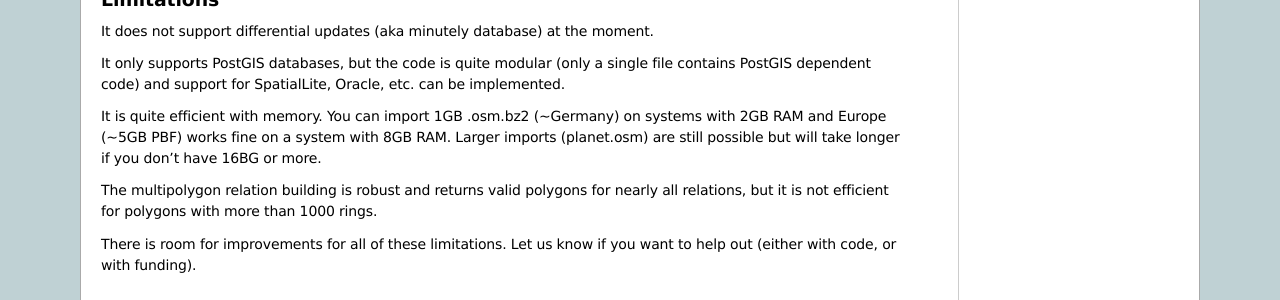
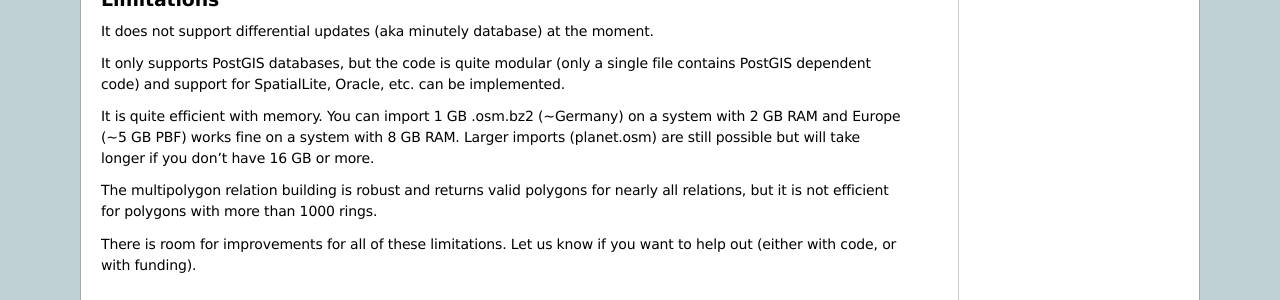
Before and after one commit to omniscale/imposm2, a Sphinx documentation site: the page built from doc/source/index.rst, in a window 1280 px wide. Shown: the part 752-1052 px from the top of the page. Built offline with Sphinx 7.4.7, drawn with Linux system fonts in a browser that asks for light colours.

Commit message:
fixed BG/GB typo

```diff
--- a/doc/source/index.rst
+++ b/doc/source/index.rst
@@ -38,7 +38,7 @@ It does not support differential updates (aka minutely database) at the moment.
 
 It only supports PostGIS databases, but the code is quite modular (only a single file contains PostGIS dependent code) and support for SpatialLite, Oracle, etc. can be implemented.
 
-It is quite efficient with memory. You can import 1GB .osm.bz2 (~Germany) on systems with 2GB RAM and Europe (~5GB PBF) works fine on a system with 8GB RAM. Larger imports (planet.osm) are still possible but will take longer if you don't have 16BG or more.
+It is quite efficient with memory. You can import 1 GB .osm.bz2 (~Germany) on a system with 2 GB RAM and Europe (~5 GB PBF) works fine on a system with 8 GB RAM. Larger imports (planet.osm) are still possible but will take longer if you don't have 16 GB or more.
 
 The multipolygon relation building is robust and returns valid polygons for nearly all relations, but it is not efficient for polygons with more than 1000 rings.
 
```
